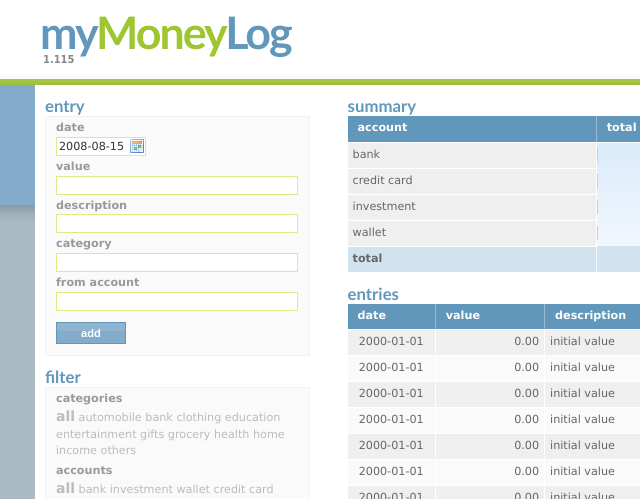
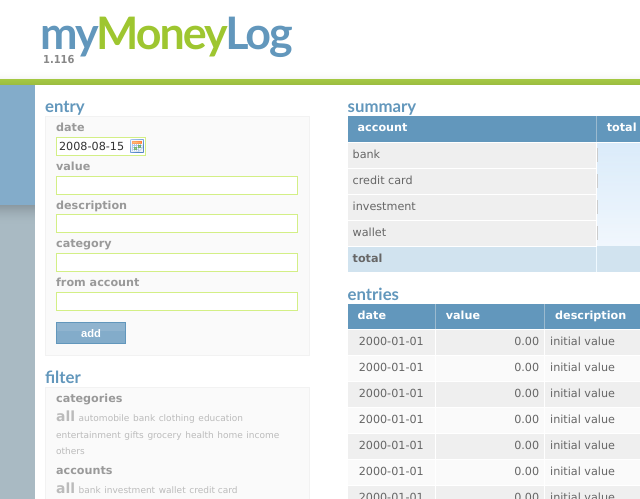
Before and after one commit to ricnish/mymoneylog, a plain HTML site: page mymoneylog.html in a window 1280 px wide. Shown: the top 499 px of the page, 29-669 px from the left. Drawn offline with Linux system fonts and the light colour scheme.

Commit message:
minimum count to change fontSize on arrayToTagCloud
git-svn-id: https://mymoneylog.googlecode.com/svn/trunk@116 22c9decc-4b3f-0410-a08c-e77ef4b4d34b

```diff
--- a/javascripts/mymoneylog/base.js
+++ b/javascripts/mymoneylog/base.js
@@ -228,12 +228,11 @@ mlog.base = function() {
     arrayToTagCloud: function(arrayTags,indexCount) {
       var indexQtd = indexCount || 1;
       var cList = arrayTags;
-      var count = 0;
       var minCount = 999999;
       var maxCount = 0;
       var minSize = 9; // min font size in pixel
       var maxSize = 29; // max font size in pixel
-      var fontSize =  9;
+      var fontSize = minSize;
       /* iterate to get min and max */
       $.each(cList, function(i,v) {
         if (v[indexQtd]>maxCount) maxCount = v[indexQtd];
@@ -241,7 +240,10 @@ mlog.base = function() {
       });
       var list = '';
       for (var i=0;i<cList.length;i++) {
-        fontSize =  ( ((cList[i][indexQtd]-minCount) * (maxSize-minSize)) / (maxCount-minCount) ) + minSize;
+        if (maxCount>2)
+          fontSize = (((cList[i][indexQtd]-minCount)*(maxSize-minSize))/(maxCount-minCount)) + minSize;
+        else
+          fontSize = minSize;
         list += '<span class="tagCloud" style="font-size: '+fontSize+'px" onClick="mlog.base.toggleTag(this)">'+cList[i][0]+'</span> ';
       }
       return list;
--- a/mymoneylog.html
+++ b/mymoneylog.html
@@ -44,7 +44,7 @@
         </div>
 
         <h1 id="logo">my<span class="green">Money</span>Log</h1>
-        <h2 id="slogan">1.115</h2>
+        <h2 id="slogan">1.116</h2>
         <!-- Menu Tabs -->
         <ul>
           <li id="menu_entries">
```
